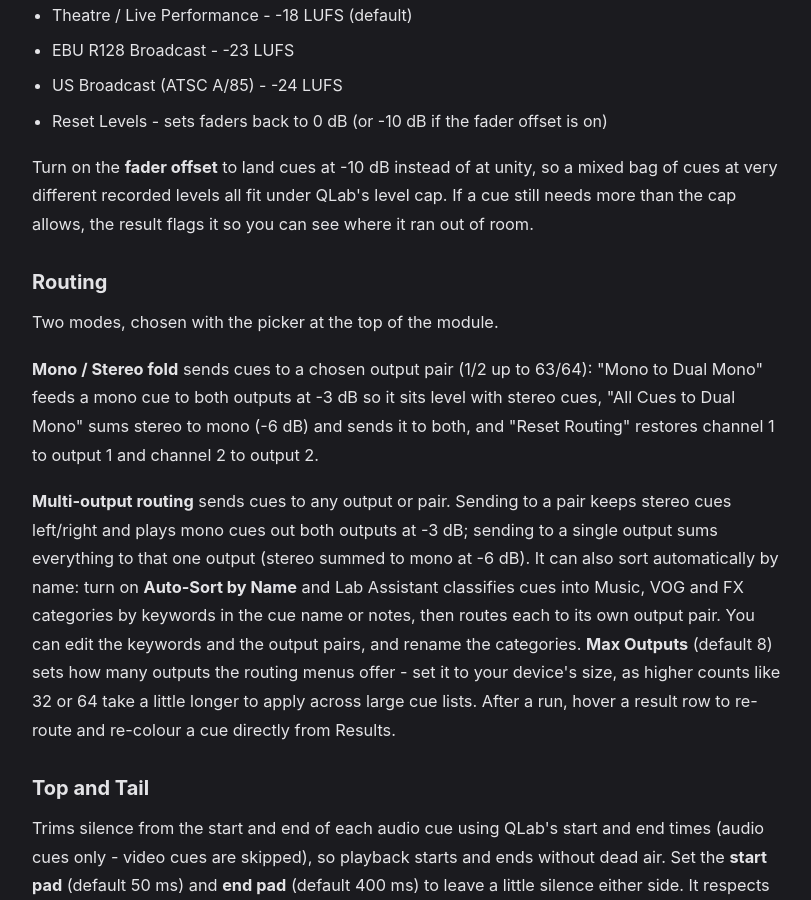
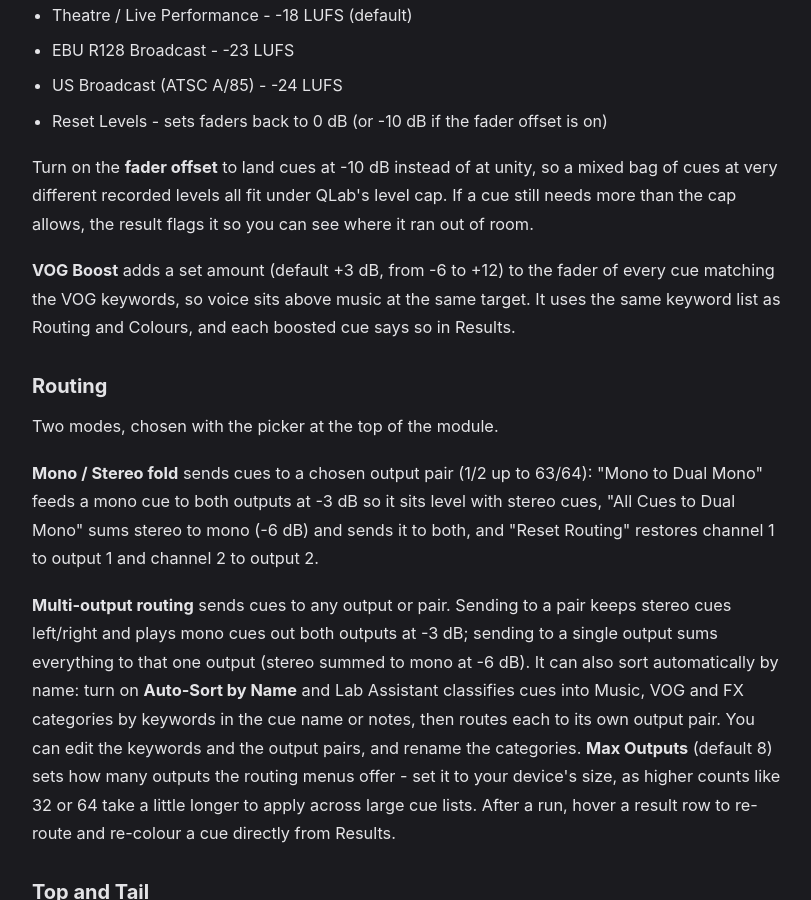
Before and after one commit to BSKapps/bskapps.github.io, a Jekyll site: the page built from articles/lab-assistant-guide/index.html, in a window 1280 px wide and 900 px high, scrolled down 1179 px. Shown: the whole window, without its empty margins (232-1043 px from the left). Built offline with Jekyll 4.4.1, drawn with Linux system fonts in a browser that asks for light colours.

Commit message:
Lab Assistant guide: VOG Boost in Levels

```diff
--- a/_data/guides/lab-assistant-guide.json
+++ b/_data/guides/lab-assistant-guide.json
@@ -79,6 +79,10 @@
         {
           "type": "paragraph",
           "text": "Turn on the **fader offset** to land cues at -10 dB instead of at unity, so a mixed bag of cues at very different recorded levels all fit under QLab's level cap. If a cue still needs more than the cap allows, the result flags it so you can see where it ran out of room."
+        },
+        {
+          "type": "paragraph",
+          "text": "**VOG Boost** adds a set amount (default +3 dB, from -6 to +12) to the fader of every cue matching the VOG keywords, so voice sits above music at the same target. It uses the same keyword list as Routing and Colours, and each boosted cue says so in Results."
         }
       ]
     },
```
